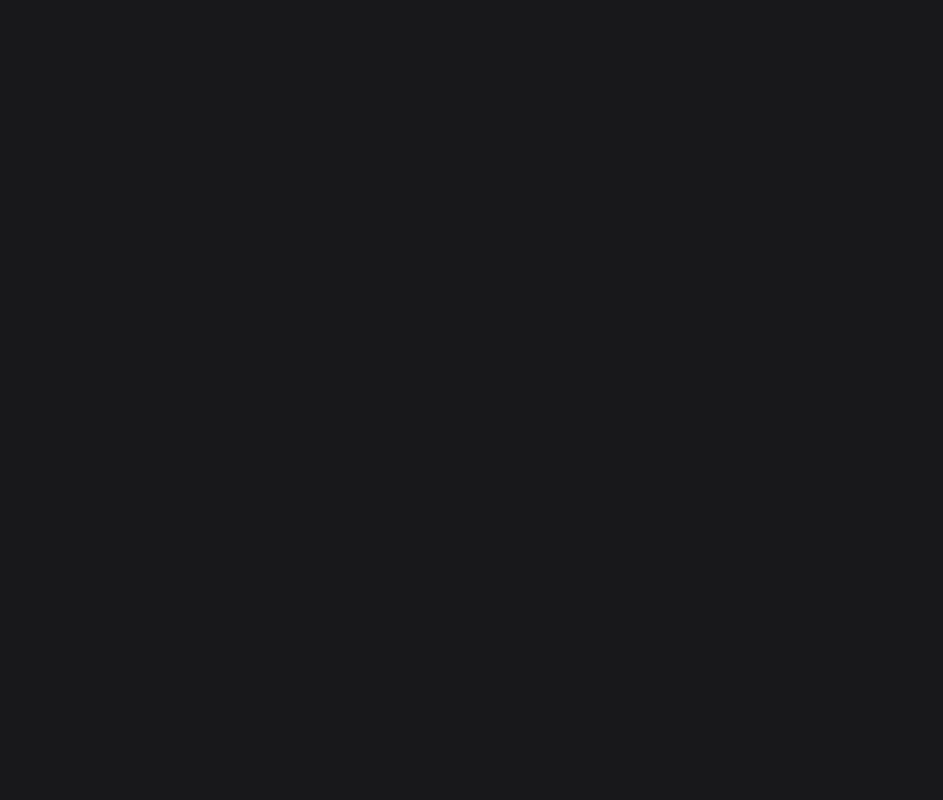
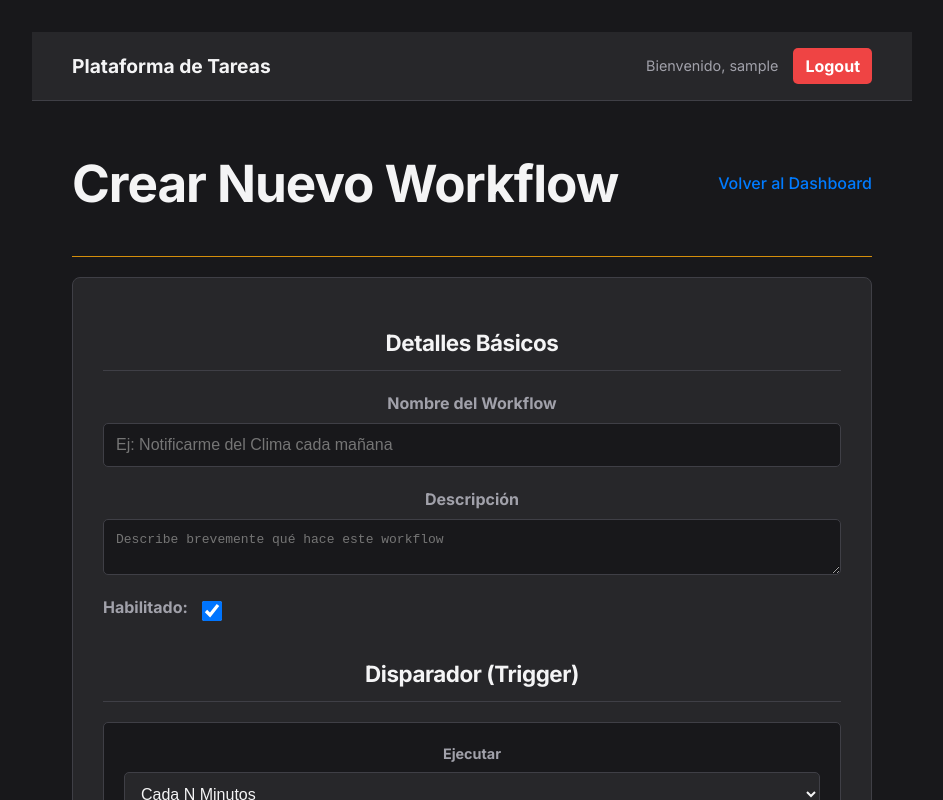
Before and after one commit to guildmember145/orquestador-plataforma, a Vue app in the folder frontend/vue-app/: page /dashboard/workflows/new in a window 1280 px wide. Shown: the top 800 px of the page, without its empty margins (168-1111 px from the left). Built offline with nearby package versions, Linux system fonts and the light colour scheme; sample sign-in values are in the browser's storage.

Commit message:
preparacion_testing

```diff
--- a/frontend/vue-app/index.html
+++ b/frontend/vue-app/index.html
@@ -4,4 +4,8 @@
   <meta name="viewport" content="width=device-width, initial-scale=1.0">
   <link rel="stylesheet" href="https://fonts.googleapis.com/css2?family=Inter:wght@400;500;700&display=swap">
   <title>Orquestador de Tareas</title>
+  <body>
+  <div id="app"></div>
+  <script type="module" src="/src/main.ts"></script>
+</body>
 </head>
--- a/frontend/vue-app/package.json
+++ b/frontend/vue-app/package.json
@@ -6,7 +6,8 @@
   "scripts": {
     "dev": "vite",
     "build": "vue-tsc && vite build",
-    "preview": "vite preview"
+    "preview": "vite preview",
+    "test": "vitest"
   },
   "dependencies": {
     "@pnpm/types": "^1000.6.0",
--- a/frontend/vue-app/src/components/Workflows/WorkflowForm.vue
+++ b/frontend/vue-app/src/components/Workflows/WorkflowForm.vue
@@ -59,7 +59,7 @@
 const props = defineProps({
   initialData: {
     type: Object as () => Workflow | null,
-    default: null, // Por defecto es null (modo creación)
+    default: null,
   }
 });
 
@@ -76,10 +76,7 @@
   name: '',
   description: '',
   is_enabled: true,
-  trigger: { // El valor inicial ahora lo genera el hijo
-    type: 'schedule',
-    config: { cron: '*/5 * * * *' },
-  },
+  trigger: { type: 'schedule', config: { cron: '*/5 * * * *' } },
   actions: [] as any[],
 });
 
@@ -112,27 +109,25 @@
   formData.actions[index] = updatedAction;
 };
 
-// --- INICIO DE LA MODIFICACIÓN ---
+
 const handleSubmit = async () => {
-  console.log('Enviando workflow para crear:', JSON.parse(JSON.stringify(formData)));
   try {
-    await workflowStore.createWorkflow(formData);
-
-    // --- INICIO DE LA MODIFICACIÓN ---
-    // Reemplazamos el alert() por una notificación de éxito
-    toast.success('¡Workflow creado exitosamente!');
-    // --- FIN DE LA MODIFICACIÓN ---
-
+    if (isEditMode.value) {
+      // MODO EDICIÓN: Llamamos a 'updateWorkflow' con el ID y los datos del formulario.
+      await workflowStore.updateWorkflow(props.initialData!.id, formData);
+      toast.success('¡Workflow actualizado exitosamente!');
+    } else {
+      // MODO CREACIÓN: Llamamos a 'createWorkflow'.
+      await workflowStore.createWorkflow(formData);
+      toast.success('¡Workflow creado exitosamente!');
+    }
+    // Si todo va bien, redirigimos al dashboard.
     router.push('/dashboard/workflows');
-
   } catch (error) {
-    // --- INICIO DE LA MODIFICACIÓN ---
-    // Reemplazamos el alert() por una notificación de error
-    toast.error('Hubo un error al crear el workflow.');
-    // --- FIN DE LA MODIFICACIÓN ---
+    toast.error('Hubo un error al guardar el workflow.');
   }
 };
-// --- FIN DE LA MODIFICACIÓN ---
+
 </script>
 
 <style scoped>
```
Also changed, not shown: frontend/vue-app/vite.config.ts (line endings or trailing spaces).
